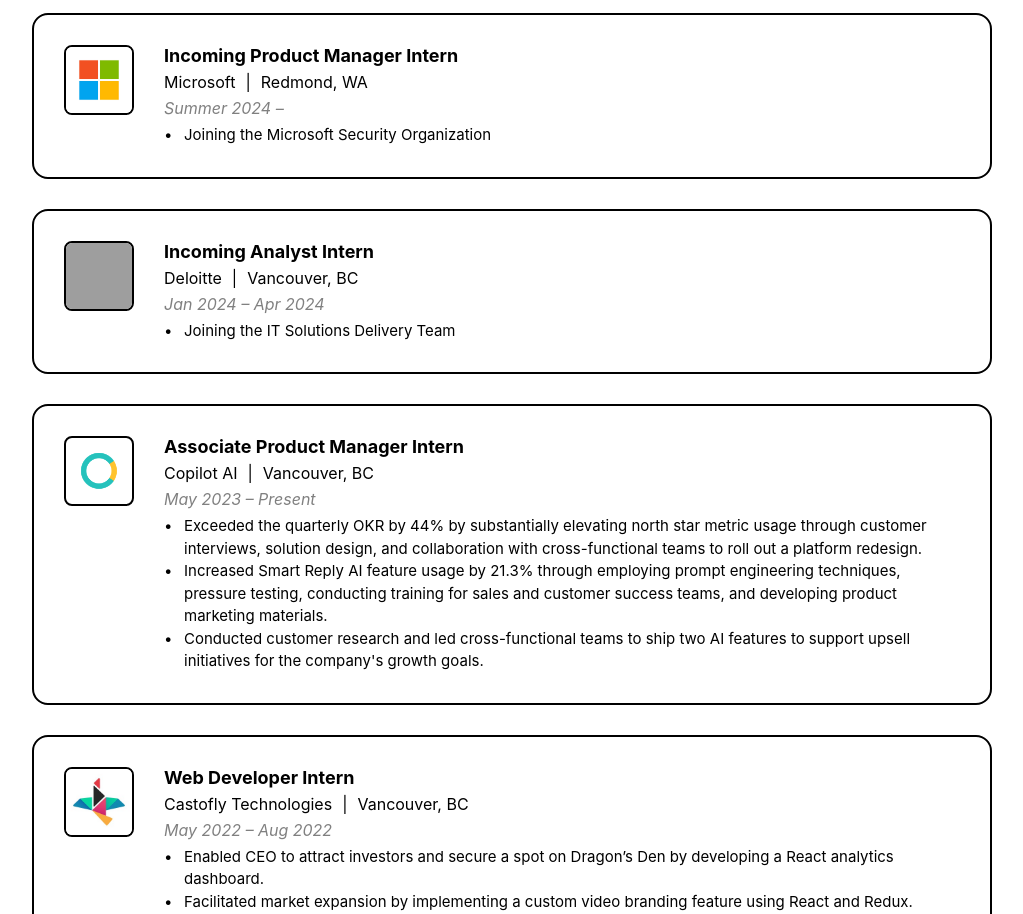
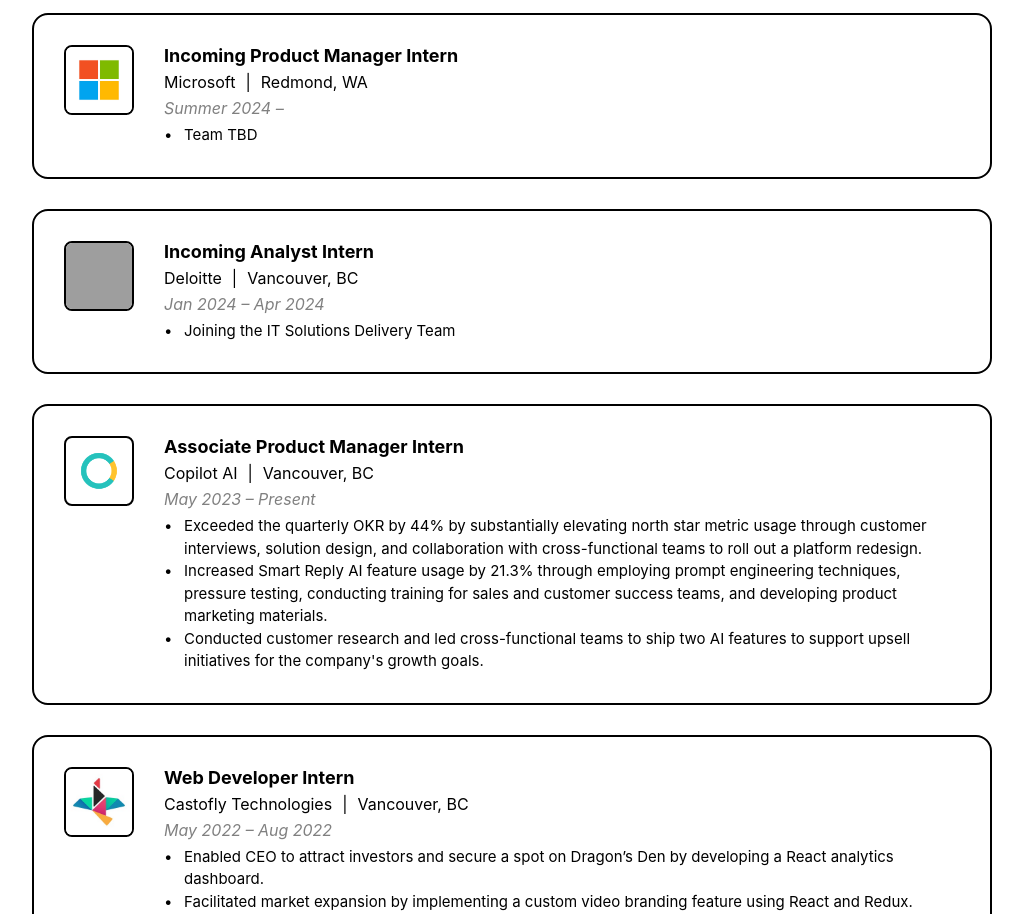
Before and after one commit to tarynwou/me, a Next.js app in the folder nextjs-blog/: page / in a window 1280 px wide. Shown: the part 1800-2714 px from the top of the page, without its empty margins (128-1151 px from the left). Built offline with nearby package versions, Linux system fonts and the light colour scheme; grey boxes are pictures that could not be loaded.

Commit message:
microsoft description

```diff
--- a/nextjs-blog/components/WorkExperience.tsx
+++ b/nextjs-blog/components/WorkExperience.tsx
@@ -14,9 +14,7 @@
 				experienceLocation="Redmond, WA"
 				experienceStartDate="Summer 2024"
 				experienceEndDate=""
-				experienceDescription={[
-					"Joining the Microsoft Security Organization",
-				]}
+				experienceDescription={["Team TBD"]}
 			></ExperienceCard>
 			<ExperienceCard
 				imgSrc="/images/deloitte.jpeg"
```
